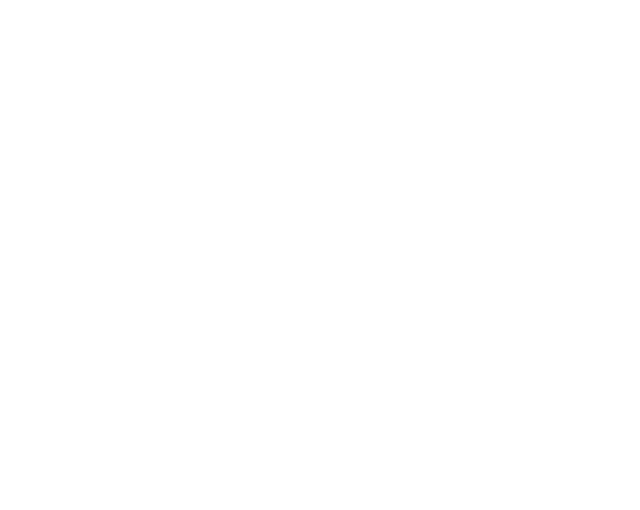
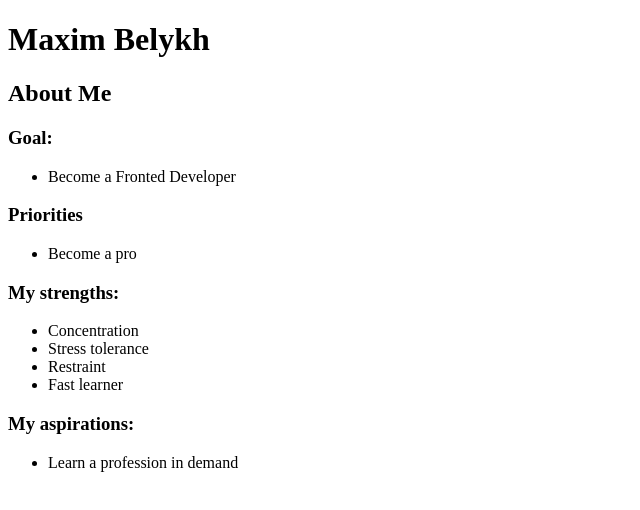
Before and after one commit to Maggos-sketch/rsschool-cv, a plain HTML site: page index.html in a window 1280 px wide. Shown: the whole page, without its empty margins (0-640 px from the left). Drawn offline with Linux system fonts and the light colour scheme.

Commit message:
feat: add an about section

```diff
--- a/index.html
+++ b/index.html
@@ -10,7 +10,35 @@
 </head>
 
 <body>
-
+    <header class="header__section">
+        <h1 class="name">Maxim Belykh</h1>
+    </header>
+    <main class="all_info">
+        <section class="about">
+            <h2 class="about__title title_style">
+                About Me
+            </h2>
+            <h3 class="h3_style">Goal:</h3>
+            <ul class="ul_style">
+                <li class="list_style">Become a Fronted Developer</li>
+            </ul>
+            <h3 class="h3_style">Priorities</h3>
+            <ul class="ul_style">
+                <li class="list_style">Become a pro</li>
+            </ul>
+            <h3 class="h3_style">My strengths:</h3>
+            <ul class="ul_style">
+                <li class="list_style">Concentration</li>
+                <li class="list_style">Stress tolerance</li>
+                <li class="list_style">Restraint</li>
+                <li class="list_style">Fast learner</li>
+            </ul>
+            <h3 class="h3_style">My aspirations:</h3>
+            <ul class="ul_style">
+                <li class="list_style">Learn a profession in demand</li>
+            </ul>
+        </section>
+    </main>
 </body>
 
 </html>
```
